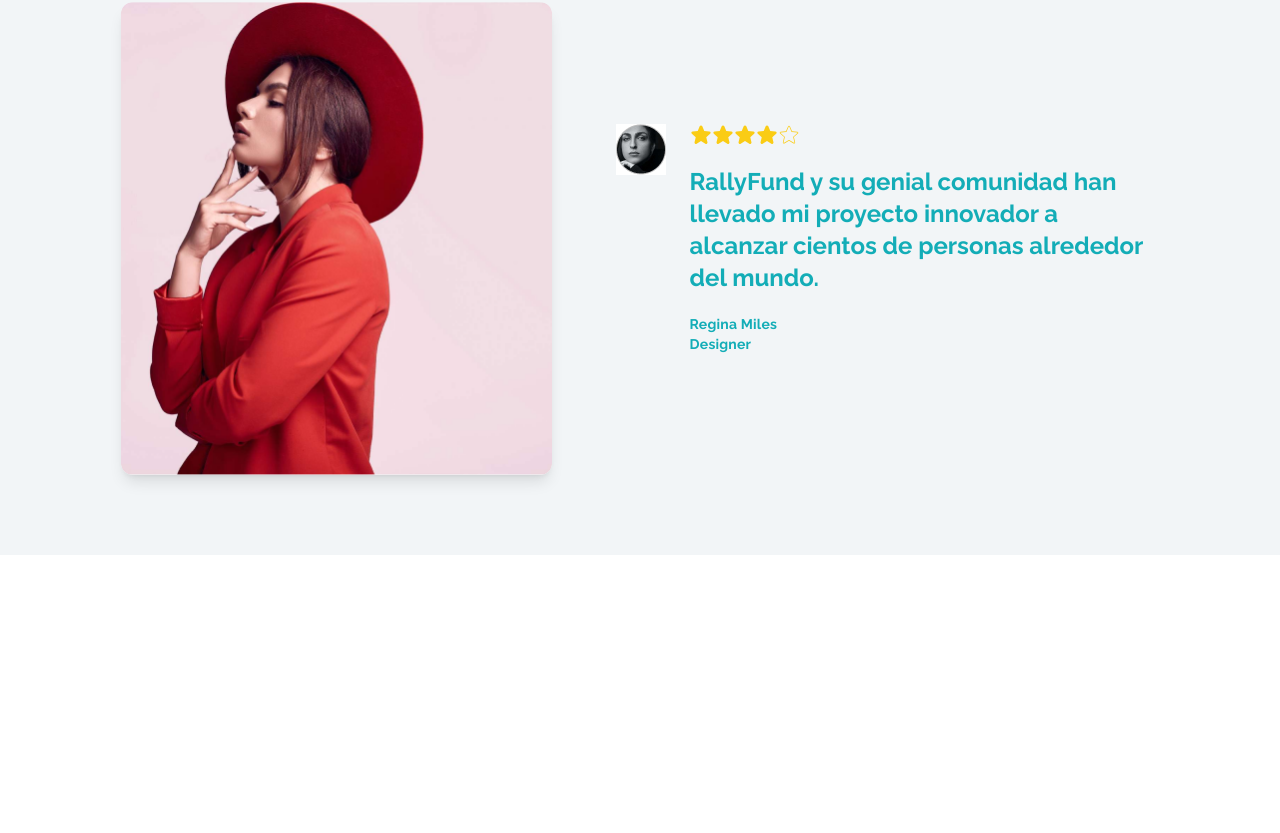
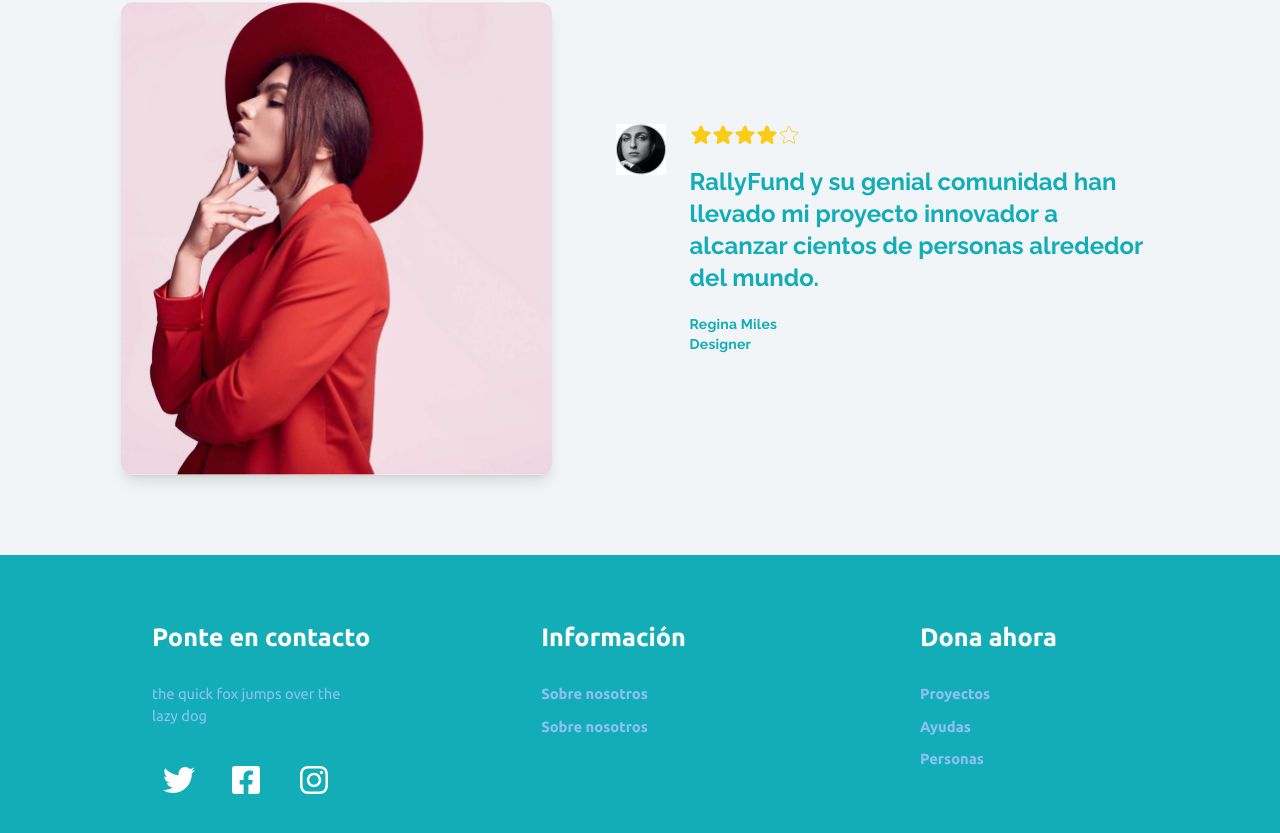
Before and after one commit to No-Country/s10-16-ft-node-react, a React (Vite) app in the folder frontend/: page / in a window 1280 px wide. Shown: the part 3648-4481 px from the top of the page. Before the commit the page ends 4203 px from the top, so only its background shows below. Built offline with nearby package versions, Linux system fonts and the light colour scheme.

Commit message:
feat: :sparkles: add footer component

```diff
--- a/frontend/src/App.tsx
+++ b/frontend/src/App.tsx
@@ -1,7 +1,7 @@
 import { BrowserRouter, Route, Routes } from 'react-router-dom';
 import { HomePage, EmailPage, DetailPage } from './Pages';
 import { LayoutAuth } from './Layout/LayoutAuth';
-import { Navbar, PopUpDonation } from './components/layout';
+import { Footer, Navbar, PopUpDonation } from './components/layout';
 import { Login, Register, RegisterChoice } from './auth';
 
 function App() {
@@ -19,6 +19,7 @@ function App() {
         <Route path="/detail/:id" element={<DetailPage />} />
         <Route path="donation" element={<PopUpDonation />} />
       </Routes>
+      <Footer />
     </BrowserRouter>
   );
 }
--- /dev/null
+++ b/frontend/src/components/layout/Footer.tsx
@@ -0,0 +1,31 @@
+import { FaTwitter, FaFacebookSquare, FaInstagram } from 'react-icons/fa';
+
+export const Footer = () => {
+  return (
+    <footer className="bg-primary font-Ubuntu">
+      <div className="mx-auto max-w-[65rem] px-2 sm:px-6 lg:px-8 flex justify-between py-16 text-white">
+        <div>
+          <h3 className="text-[1.575rem] font-bold">Ponte en contacto</h3>
+          <p className="text-[0.91875rem] text-[#8EC2F2] w-[13rem] my-[1.64063rem]">the quick fox jumps over the
+            lazy dog</p>
+          <div className="p-[0.65625rem] flex gap-[2.23125rem]">
+            <FaTwitter className="w-[2rem] h-[2rem]" />
+            <FaFacebookSquare className="w-[2rem] h-[2rem]" />
+            <FaInstagram className="w-[2rem] h-[2rem]" />
+          </div>
+        </div>
+        <div>
+          <h3 className="text-[1.575rem] font-bold">Información</h3>
+          <p className="text-[0.91875rem] text-[#8EC2F2] font-bold w-[13rem] mt-[1.64063rem]">Sobre nosotros</p>
+          <p className="text-[0.91875rem] text-[#8EC2F2] font-bold w-[13rem] mt-[0.65625rem]">Sobre nosotros</p>
+        </div>
+        <div>
+          <h3 className="text-[1.575rem] font-bold">Dona ahora</h3>
+          <p className="text-[0.91875rem] text-[#8EC2F2] font-bold w-[13rem] mt-[1.64063rem]">Proyectos</p>
+          <p className="text-[0.91875rem] text-[#8EC2F2] font-bold w-[13rem] mt-[0.65625rem]">Ayudas</p>
+          <p className="text-[0.91875rem] text-[#8EC2F2] font-bold w-[13rem] mt-[0.65625rem]">Personas</p>
+        </div>
+      </div>
+    </footer>
+  );
+};
--- a/frontend/src/components/layout/index.ts
+++ b/frontend/src/components/layout/index.ts
@@ -1,4 +1,5 @@
 export * from './Navbar';
+export * from './Footer';
 export * from './PopUpDonation';
 export * from './ButtonSectionHome';
 export * from './CardsHome';
```
